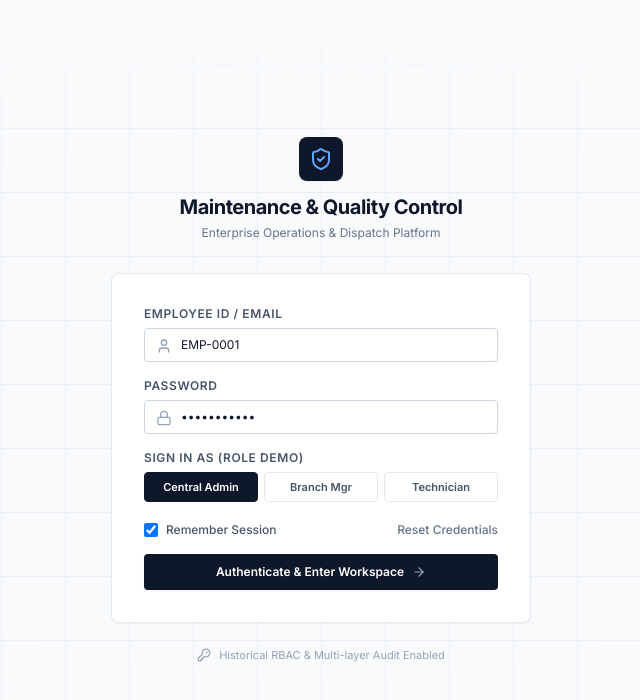
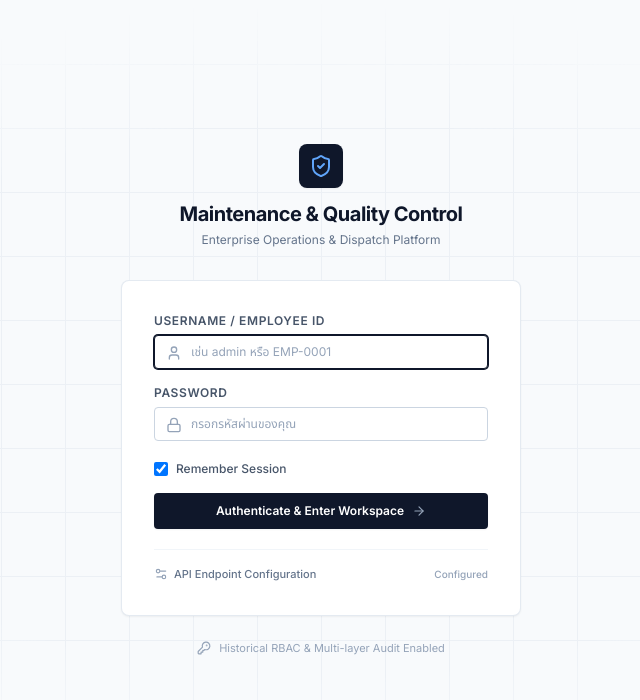
Before and after one commit to goog555goog-bit/maintenance-qc-saas, a React (Vite) app in the folder frontend/: page /login in a window 1280 px wide. Shown: the top 700 px of the page, without its empty margins (319-959 px from the left). Built offline with nearby package versions, Linux system fonts and the light colour scheme; no server answers; the HTML template or start-up script is replaced by a standard one.

Commit message:
feat: real API authentication flow on login with URL endpoint configuration

```diff
--- a/frontend/src/core/api.js
+++ b/frontend/src/core/api.js
@@ -1,20 +1,38 @@
-export const GAS_URL = 'YOUR_GAS_URL_HERE';
+export const getGasUrl = () => {
+  return import.meta.env.VITE_GAS_URL || localStorage.getItem('gas_api_url') || '';
+};
 
-export async function apiCall(action, payload) {
+export const setGasUrl = (url) => {
+  if (url) {
+    localStorage.setItem('gas_api_url', url.trim());
+  } else {
+    localStorage.removeItem('gas_api_url');
+  }
+};
+
+export async function apiCall(action, payload = {}) {
   const token = localStorage.getItem('auth_token');
+  const gasUrl = getGasUrl();
+
+  if (!gasUrl) {
+    throw new Error("ยังไม่ได้กำหนด Google Apps Script Web App URL");
+  }
+
   try {
-    const res = await fetch(GAS_URL, {
+    const res = await fetch(gasUrl, {
       method: 'POST',
-      headers: { 'Content-Type': 'application/json' },
+      headers: { 'Content-Type': 'text/plain;charset=utf-8' },
       body: JSON.stringify({ action, payload, token })
     });
+
     const data = await res.json();
-    if (!data.success) throw new Error(data.error);
-    return data.result;
+    if (!data.success) {
+      throw new Error(data.error || 'Request failed');
+    }
+    return data.data;
   } catch (err) {
     if (!navigator.onLine) {
-      // offline fallback handling logic here
-      throw new Error('Offline. Request queued.');
+      throw new Error('ระบบอยู่ในสถานะ Offline คำขอถูกบันทึกลงคิวชั่วคราว');
     }
     throw err;
   }
--- a/frontend/src/pages/Login.jsx
+++ b/frontend/src/pages/Login.jsx
@@ -1,15 +1,78 @@
 import React, { useState } from 'react';
 import { useNavigate } from 'react-router-dom';
-import { Lock, User, ShieldCheck, ArrowRight, KeyRound } from 'lucide-react';
+import { Lock, User, ShieldCheck, ArrowRight, KeyRound, AlertCircle, Loader2, Settings2 } from 'lucide-react';
+import { apiCall, getGasUrl, setGasUrl } from '@/core/api';
+import { useAuth } from '@/core/auth';
 
 export default function Login({ setRole }) {
   const navigate = useNavigate();
-  const [selectedRole, setSelectedRole] = useState('admin');
+  const { login } = useAuth() || {};
 
-  const handleLogin = (e) => {
+  const [username, setUsername] = useState('');
+  const [password, setPassword] = useState('');
+  const [remember, setRemember] = useState(true);
+  const [loading, setLoading] = useState(false);
+  const [error, setError] = useState('');
+
+  // API Config modal state
+  const [showConfig, setShowConfig] = useState(false);
+  const [customApiUrl, setCustomApiUrl] = useState(getGasUrl() || '');
+  const [configSaved, setConfigSaved] = useState(false);
+
+  const handleSaveApiUrl = (e) => {
     e.preventDefault();
-    setRole(selectedRole);
-    navigate(`/dashboard/${selectedRole}`);
+    setGasUrl(customApiUrl);
+    setConfigSaved(true);
+    setTimeout(() => {
+      setConfigSaved(false);
+      setShowConfig(false);
+    }, 1200);
+  };
+
+  const handleLogin = async (e) => {
+    e.preventDefault();
+    setError('');
+
+    const currentUrl = getGasUrl();
+    if (!currentUrl) {
+      setError('กรุณาตั้งค่า Google Apps Script Web App URL ก่อนเข้าสู่ระบบ (กดไอคอนเฟืองด้านล่าง)');
+      setShowConfig(true);
+      return;
+    }
+
+    setLoading(true);
+
+    try {
+      const result = await apiCall('auth.login', {
+        username: username.trim(),
+        password: password
+      });
+
+      if (result && result.user) {
+        const userRole = result.user.role;
+
+        // Map backend role to router role
+        let normalizedRole = 'tech';
+        if (userRole === 'CENTRAL_ADMIN' || userRole === 'admin') {
+          normalizedRole = 'admin';
+        } else if (userRole === 'BRANCH_MANAGER' || userRole === 'manager') {
+          normalizedRole = 'manager';
+        } else {
+          normalizedRole = 'tech';
+        }
+
+        if (setRole) setRole(normalizedRole);
+        if (login) login(result.user, result.token, remember);
+
+        navigate(`/dashboard/${normalizedRole}`);
+      } else {
+        throw new Error('ไม่พบข้อมูลผู้ใช้งาน');
+      }
+    } catch (err) {
+      setError(err.message || 'รหัสพนักงานหรือรหัสผ่านไม่ถูกต้อง');
+    } finally {
+      setLoading(false);
+    }
   };
 
   return (
@@ -17,7 +80,7 @@ export default function Login({ setRole }) {
       {/* Background Subtle Grid Pattern */}
       <div className="absolute inset-0 bg-[linear-gradient(to_right,#e2e8f0_1px,transparent_1px),linear-gradient(to_bottom,#e2e8f0_1px,transparent_1px)] bg-[size:4rem_4rem] [mask-image:radial-gradient(ellipse_60%_50%_at_50%_50%,#000_70%,transparent_100%)] pointer-events-none opacity-50" />
 
-      <div className="w-full max-w-[420px] relative z-10">
+      <div className="w-full max-w-[400px] relative z-10">
         {/* Brand Header */}
         <div className="text-center mb-8">
           <div className="inline-flex items-center justify-center w-11 h-11 rounded-lg bg-slate-900 text-white shadow-sm mb-3">
@@ -33,61 +96,49 @@ export default function Login({ setRole }) {
 
         {/* Card Container */}
         <div className="bg-white rounded-lg border border-slate-200/90 shadow-sm p-6 sm:p-8">
+          {/* Error Alert */}
+          {error && (
+            <div className="mb-5 p-3 bg-rose-50 border border-rose-200 text-rose-800 text-xs rounded-md flex items-start gap-2">
+              <AlertCircle className="w-4 h-4 text-rose-600 shrink-0 mt-0.5" />
+              <div className="leading-relaxed">{error}</div>
+            </div>
+          )}
+
           <form onSubmit={handleLogin} className="space-y-4">
             <div>
               <label className="block text-xs font-semibold uppercase tracking-wider text-slate-600 mb-1.5">
-                Employee ID / Email
+                Username / Employee ID
               </label>
               <div className="relative">
                 <User className="absolute left-3 top-2.5 h-4 w-4 text-slate-400" />
                 <input
                   type="text"
-                  defaultValue="EMP-0001"
+                  value={username}
+                  onChange={(e) => setUsername(e.target.value)}
+                  placeholder="เช่น admin หรือ EMP-0001"
                   className="pl-9 w-full rounded border border-slate-300 py-2 px-3 text-xs text-slate-900 placeholder:text-slate-400 focus:border-slate-900 focus:ring-1 focus:ring-slate-900 outline-none transition-all"
                   required
+                  autoFocus
                 />
               </div>
             </div>
 
             <div>
-              <label className="block text-xs font-semibold uppercase tracking-wider text-slate-600 mb-1.5">
-                Password
-              </label>
+              <div className="flex items-center justify-between mb-1.5">
+                <label className="block text-xs font-semibold uppercase tracking-wider text-slate-600">
+                  Password
+                </label>
+              </div>
               <div className="relative">
                 <Lock className="absolute left-3 top-2.5 h-4 w-4 text-slate-400" />
                 <input
                   type="password"
-                  defaultValue="password123"
+                  value={password}
+                  onChange={(e) => setPassword(e.target.value)}
+                  placeholder="กรอกรหัสผ่านของคุณ"
                   className="pl-9 w-full rounded border border-slate-300 py-2 px-3 text-xs text-slate-900 placeholder:text-slate-400 focus:border-slate-900 focus:ring-1 focus:ring-slate-900 outline-none transition-all"
                   required
                 />
-              </div>
-            </div>
-
-            {/* Role Switcher Demo */}
-            <div>
-              <label className="block text-xs font-semibold uppercase tracking-wider text-slate-600 mb-1.5">
-                Sign in As (Role Demo)
-              </label>
-              <div className="grid grid-cols-3 gap-1.5">
-                {[
-                  { key: 'admin', label: 'Central Admin' },
-                  { key: 'manager', label: 'Branch Mgr' },
-                  { key: 'tech', label: 'Technician' }
-                ].map((r) => (
-                  <button
-                    key={r.key}
-                    type="button"
-                    onClick={() => setSelectedRole(r.key)}
-                    className={`py-1.5 px-2 rounded text-[11px] font-semibold border transition-all text-center ${
-                      selectedRole === r.key
-                        ? 'bg-slate-900 text-white border-slate-900 shadow-xs'
-                        : 'bg-white text-slate-600 border-slate-200 hover:bg-slate-50'
-                    }`}
-                  >
-                    {r.label}
-                  </button>
-                ))}
               </div>
             </div>
 
@@ -95,24 +146,75 @@ export default function Login({ setRole }) {
               <label className="flex items-center gap-2 cursor-pointer">
                 <input
                   type="checkbox"
-                  defaultChecked
+                  checked={remember}
+                  onChange={(e) => setRemember(e.target.checked)}
                   className="w-3.5 h-3.5 rounded border-slate-300 text-slate-900 focus:ring-slate-900"
                 />
                 <span className="text-xs text-slate-600 font-medium">Remember Session</span>
               </label>
-              <a href="#" className="text-xs text-slate-500 hover:text-slate-900 font-medium">
-                Reset Credentials
-              </a>
             </div>
 
             <button
               type="submit"
-              className="w-full mt-2 bg-slate-900 text-white py-2.5 px-4 rounded text-xs font-semibold hover:bg-slate-800 transition-colors flex items-center justify-center gap-2 shadow-sm"
+              disabled={loading}
+              className="w-full mt-2 bg-slate-900 text-white py-2.5 px-4 rounded text-xs font-semibold hover:bg-slate-800 transition-colors flex items-center justify-center gap-2 shadow-sm disabled:opacity-70 disabled:cursor-not-allowed"
             >
-              <span>Authenticate & Enter Workspace</span>
-              <ArrowRight className="w-3.5 h-3.5 text-slate-400" />
+              {loading ? (
+                <>
+                  <Loader2 className="w-4 h-4 animate-spin text-slate-300" />
+                  <span>กำลังตรวจสอบสิทธิ์...</span>
+                </>
+              ) : (
+                <>
+                  <span>Authenticate & Enter Workspace</span>
+                  <ArrowRight className="w-3.5 h-3.5 text-slate-400" />
+                </>
+              )}
             </button>
           </form>
+
+          {/* API URL Config Collapsible */}
+          <div className="mt-5 pt-4 border-t border-slate-100">
+            <button
+              type="button"
+              onClick={() => setShowConfig(!showConfig)}
+              className="w-full flex items-center justify-between text-[11px] font-medium text-slate-500 hover:text-slate-800 transition-colors"
+            >
+              <span className="flex items-center gap-1.5">
+                <Settings2 className="w-3.5 h-3.5 text-slate-400" />
+                <span>API Endpoint Configuration</span>
+              </span>
+              <span className="text-[10px] text-slate-400">
+                {getGasUrl() ? 'Configured' : 'Required'}
+              </span>
+            </button>
+
+            {showConfig && (
+              <form onSubmit={handleSaveApiUrl} className="mt-3 p-3 bg-slate-50 rounded border border-slate-200 text-xs space-y-2">
+                <div>
+                  <label className="block text-[10px] font-semibold uppercase tracking-wider text-slate-500 mb-1">
+                    Google Apps Script Web App URL
+                  </label>
+                  <input
+                    type="url"
+                    value={customApiUrl}
+                    onChange={(e) => setCustomApiUrl(e.target.value)}
+                    placeholder="https://script.google.com/macros/s/.../exec"
+                    className="w-full rounded border border-slate-300 py-1.5 px-2.5 text-xs text-slate-900 placeholder:text-slate-400 focus:border-slate-900 focus:ring-1 focus:ring-slate-900 outline-none font-mono"
+                    required
+                  />
+                </div>
+                <div className="flex justify-end gap-2 pt-1">
+                  <button
+                    type="submit"
+                    className="px-3 py-1 bg-slate-900 text-white rounded text-[11px] font-semibold hover:bg-slate-800 transition-colors"
+                  >
+                    {configSaved ? 'Saved!' : 'Save URL'}
+                  </button>
+                </div>
+              </form>
+            )}
+          </div>
         </div>
 
         {/* Security Footer */}
```
Also changed, not shown: frontend/src/core/auth.jsx (renamed from frontend/src/core/auth.js).
